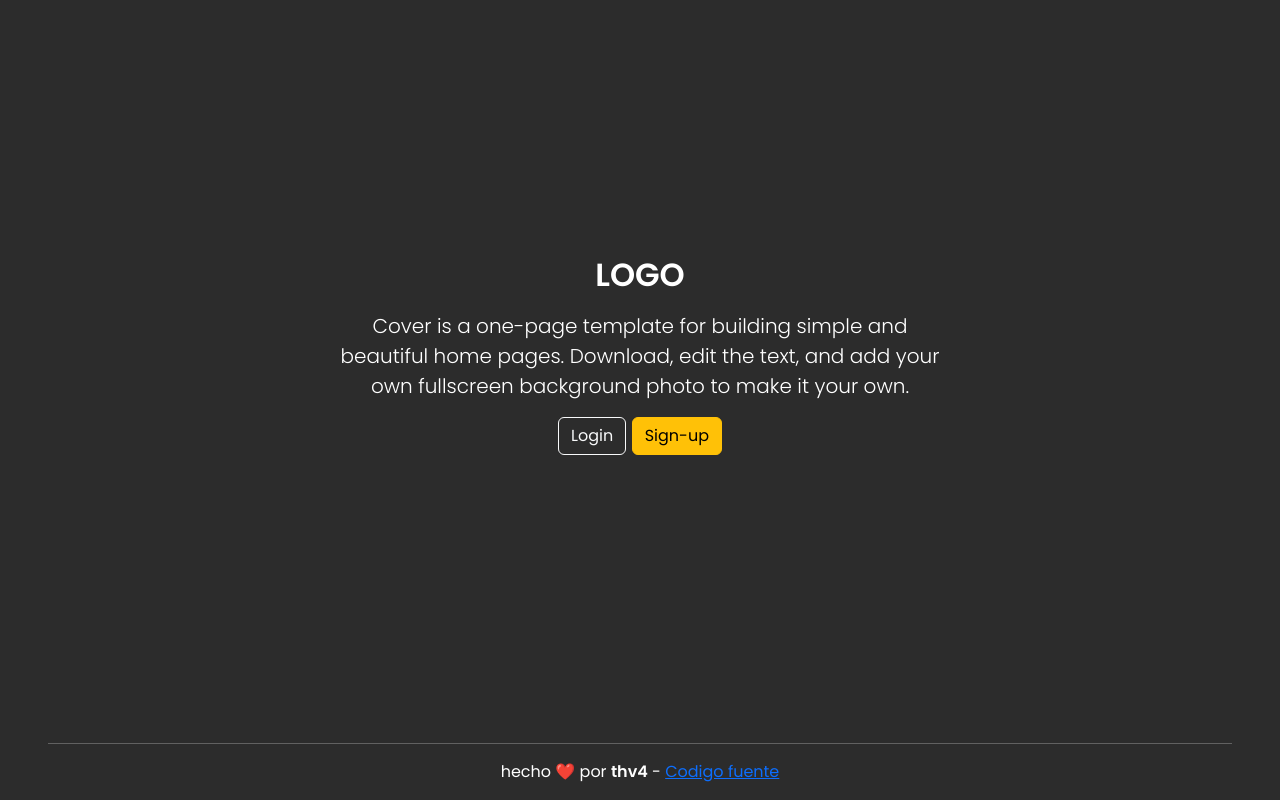
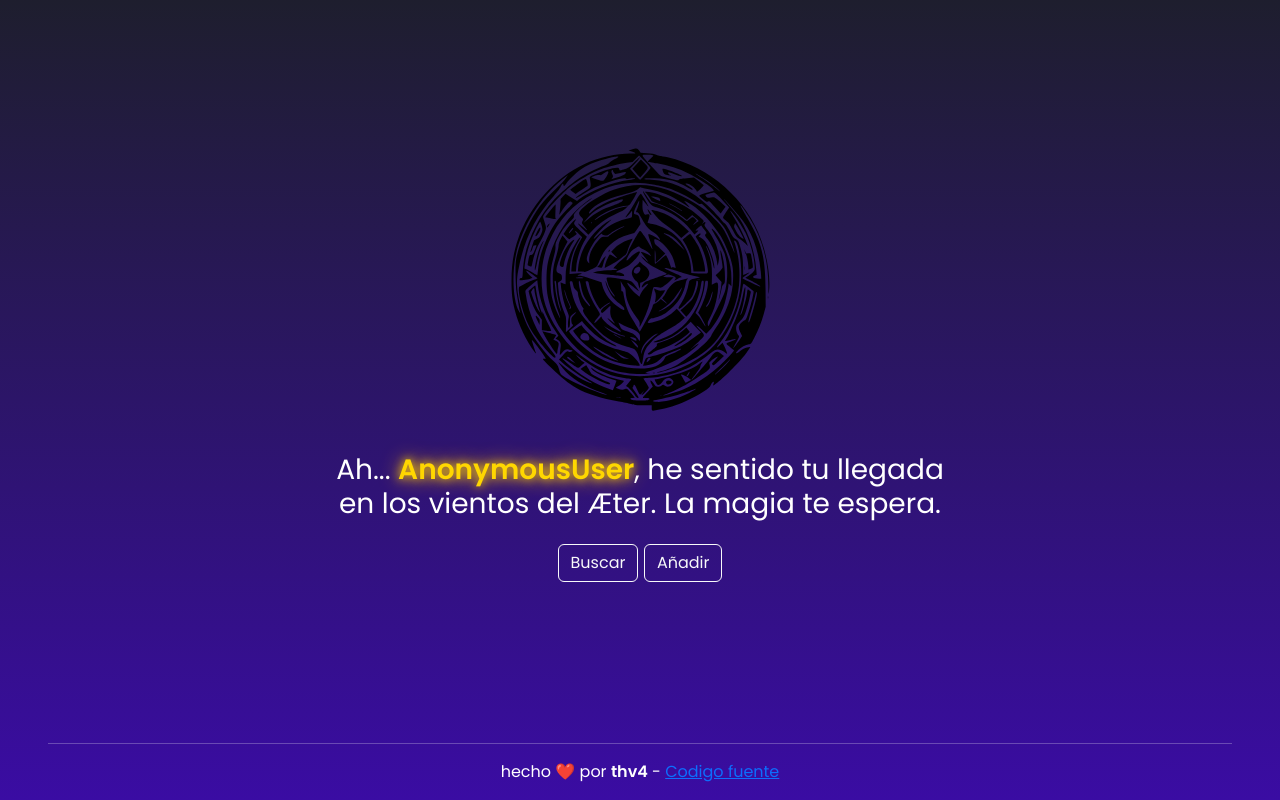
Before and after one commit to thv4/MTG-WEB, a Django app: page / in a window 1280 px wide. Run offline with Django 5.2, Linux system fonts and the light colour scheme; some libraries are stand-ins or nearby versions.

Commit message:
nuevo home y logo

```diff
--- a/decks/static/css/style.css
+++ b/decks/static/css/style.css
@@ -11,7 +11,8 @@
 }
 
 body {
-    background: #2c2c2c; /* Fondo gris oscuro */
+    background: #f4f4f4;
+    background: linear-gradient(to bottom, #1e1e2e, #3a0ca3);
     height: 100vh;
     color: white;
 }
@@ -41,3 +42,11 @@ button:hover {
     background: #833ab4;
     color: white;
 }
+
+.user-name {
+    font-weight: bold;
+    color: #ffd700;
+    text-shadow:
+        0 0 10px #ffd700,
+        0 0 20px #ffa500;
+}
--- a/decks/templates/index.html
+++ b/decks/templates/index.html
@@ -3,16 +3,16 @@
 {% block title %}
 Home
 {% endblock %}
-
+{% load static %}
 
 {% block content %}
 <div class="d-flex flex-column justify-content-center align-items-center vh-100 text-center w-50 mx-auto">
     <main class="px-3">
-        <h1>LOGO</h1>
-        <p class="lead">Cover is a one-page template for building simple and beautiful home pages. Download, edit the text, and add your own fullscreen background photo to make it your own.</p>
+        <img class="mb-4" src="{% static '/images/logo.svg' %}" width="300" height="300">
+        <h3 class="mb-4">Ah... <span class="user-name">{{ user }}</span>, he sentido tu llegada en los vientos del Æter. La magia te espera.</h3>
         <p class="lead">
-            <button type="button" class="btn btn-outline-light">Login</button>
-            <button type="button" class="btn btn-warning">Sign-up</button>
+            <button type="button" class="btn btn-outline-light">Buscar</button>
+            <button type="button" class="btn btn-outline-light">Añadir</button>
         </p>
     </main>
 </div>
--- a/decks/templates/main.html
+++ b/decks/templates/main.html
@@ -13,9 +13,15 @@
         {% bootstrap_css %}
         {% bootstrap_javascript%}
 
-        <!-- CSS-->
+        <!-- CSS -->
         {% load static %}
         <link href="{% static '/css/style.css' %}" rel="stylesheet">
+
+        <!--  Favicon -->
+        <link rel="apple-touch-icon" sizes="180x180" href="{% static '/images/apple-touch-icon.png' %}">
+        <link rel="icon" type="image/png" sizes="32x32" href="{% static '/images/favicon-32x32.png' %}">
+        <link rel="icon" type="image/png" sizes="16x16" href="{% static '/images/favicon-16x16.png' %}">
+        <link rel="manifest" href="{% static '/images/site.webmanifest' %}">
 
     </head>
     <body class="d-flex flex-column min-vh-100">
```
Also changed, not shown: decks/static/images/android-chrome-192x192.png (added), decks/static/images/android-chrome-512x512.png (added), decks/static/images/apple-touch-icon.png (added), decks/static/images/favicon-16x16.png (added), decks/static/images/favicon-32x32.png (added), decks/static/images/favicon.ico (added), decks/static/images/logo.svg (added), decks/static/images/site.webmanifest (added).
